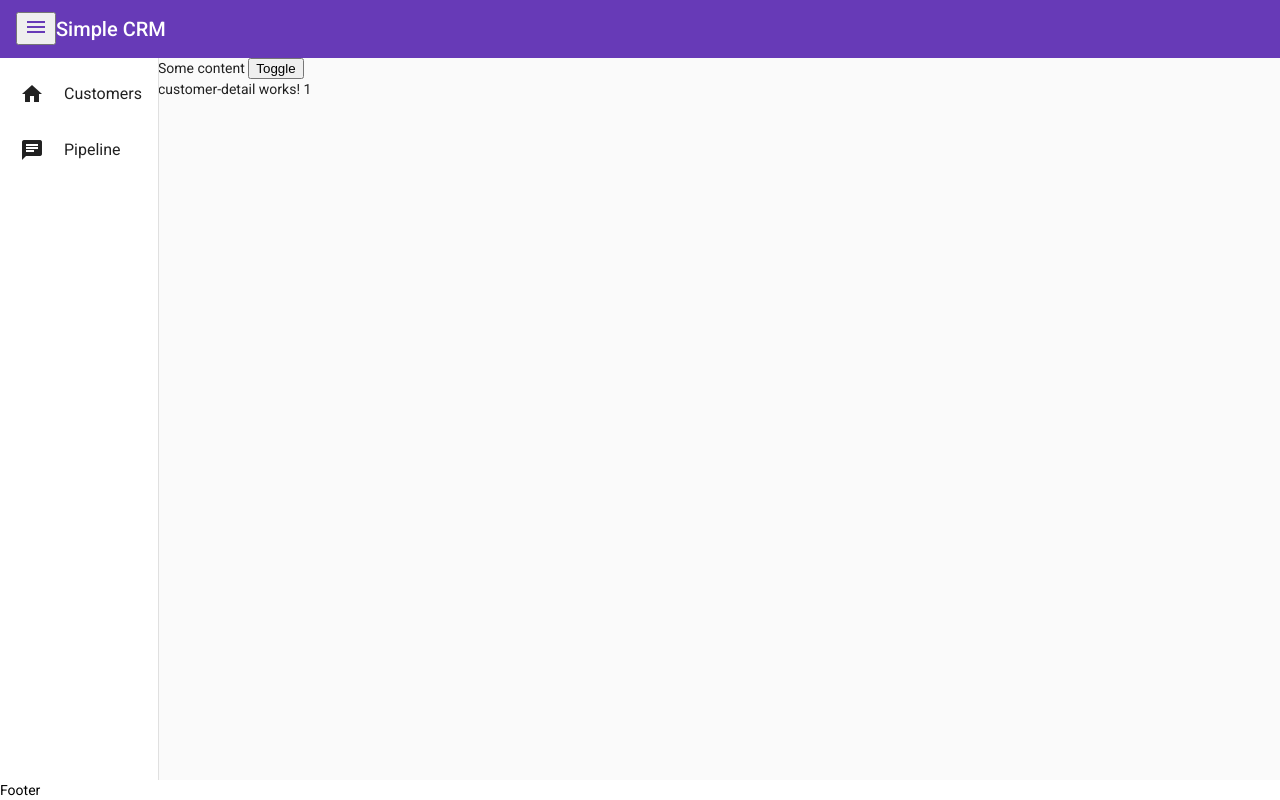
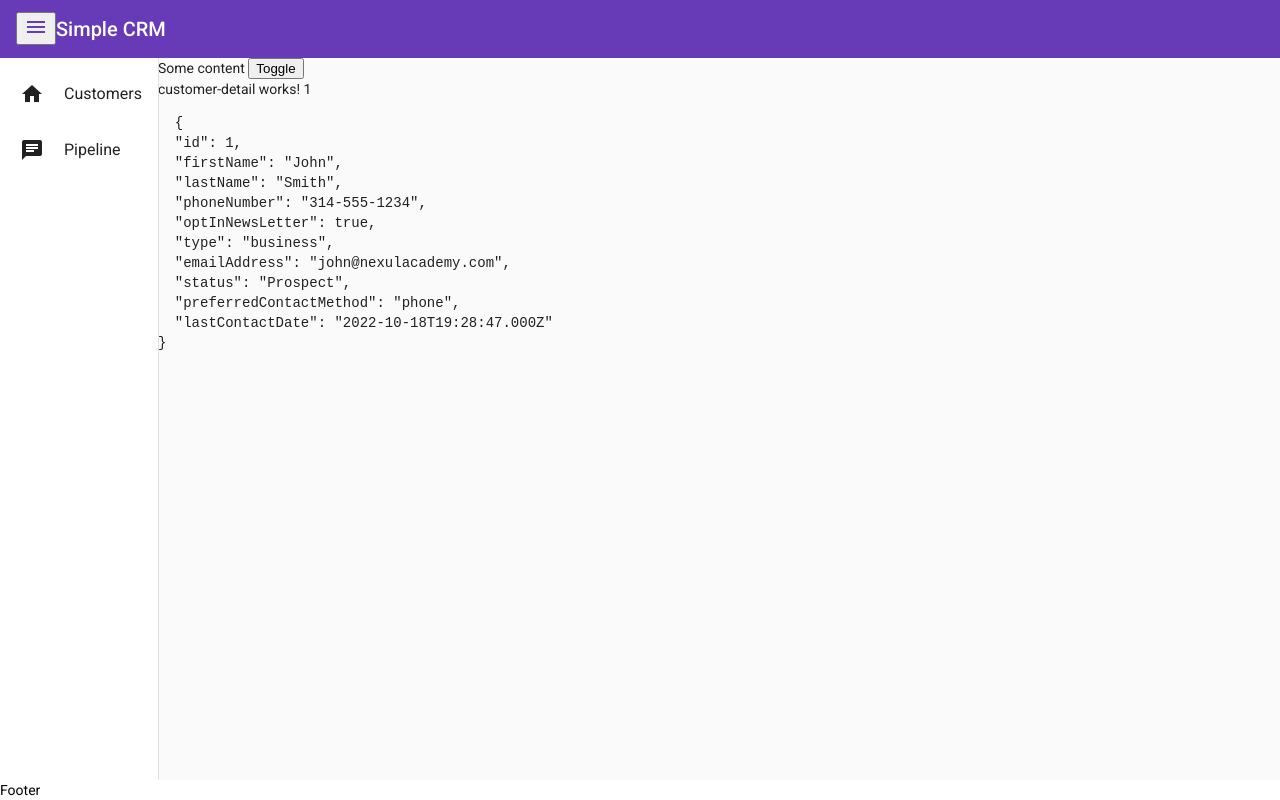
Before and after one commit to ggoedelman/AngularInDepth-starter, an Angular app in the folder simple-crm-cli/: page /customers/1 in a window 1280 px wide. Built offline with nearby package versions, Linux system fonts and the light colour scheme.

Commit message:
63: observable service used in component with route parameters

```diff
--- a/simple-crm-cli/src/app/customer/customer-detail/customer-detail.component.html
+++ b/simple-crm-cli/src/app/customer/customer-detail/customer-detail.component.html
@@ -1 +1,5 @@
 <p>customer-detail works! {{customerId}}</p>
+
+<pre>
+  {{customer | json}}
+</pre>
--- a/simple-crm-cli/src/app/customer/customer-detail/customer-detail.component.ts
+++ b/simple-crm-cli/src/app/customer/customer-detail/customer-detail.component.ts
@@ -1,5 +1,7 @@
 import { Component, OnInit } from '@angular/core';
 import { ActivatedRoute } from '@angular/router';
+import { Customer } from '../customer.model';
+import { CustomerService } from '../customer.service';
 
 @Component({
   selector: 'app-customer-detail',
@@ -8,11 +10,17 @@ import { ActivatedRoute } from '@angular/router';
 })
 export class CustomerDetailComponent implements OnInit {
   customerId: number;
+  customer: Customer | undefined;
 
   constructor(
+    private custSvc: CustomerService,
     private route: ActivatedRoute,
   ) {
     this.customerId = +this.route.snapshot.params['id'];
+    this.custSvc.get(this.customerId).subscribe({
+      next: c => this.customer = c,
+      error: () => {}
+    });
   }
 
   ngOnInit(): void {
--- a/simple-crm-cli/src/app/customer/customer-mock.service.ts
+++ b/simple-crm-cli/src/app/customer/customer-mock.service.ts
@@ -2,6 +2,7 @@ import { HttpClient } from '@angular/common/http';
 import { Injectable } from '@angular/core';
 import { Observable } from 'rxjs/internal/Observable';
 import { of } from 'rxjs/internal/observable/of';
+import { CustomerListPageComponent } from './customer-list-page/customer-list-page.component';
 import { Customer } from './customer.model';
 import { CustomerService } from './customer.service';
 
@@ -32,7 +33,7 @@ export class CustomerMockService extends CustomerService {
           lastContactDate: new Date().toISOString()
         },
         {
-          id: 1,
+          id: 2,
           firstName: 'Bob',
           lastName: 'Jones',
           phoneNumber: '314-555-9873',
@@ -64,4 +65,11 @@ export class CustomerMockService extends CustomerService {
     localStorage.setItem('customers', JSON.stringify(this.customers));
     return of(customer);
   }
+
+  override get(customerId: number): Observable<Customer> {
+    // Note: if a string "1" was passed into here, this would not match customer with id 1.
+    // With === the type on both sides must be the same.  "1" is not equal to 1.
+    const item = this.customers.find(x => x.id === customerId) as Customer;
+    return of(item);
+  }
 }
```
